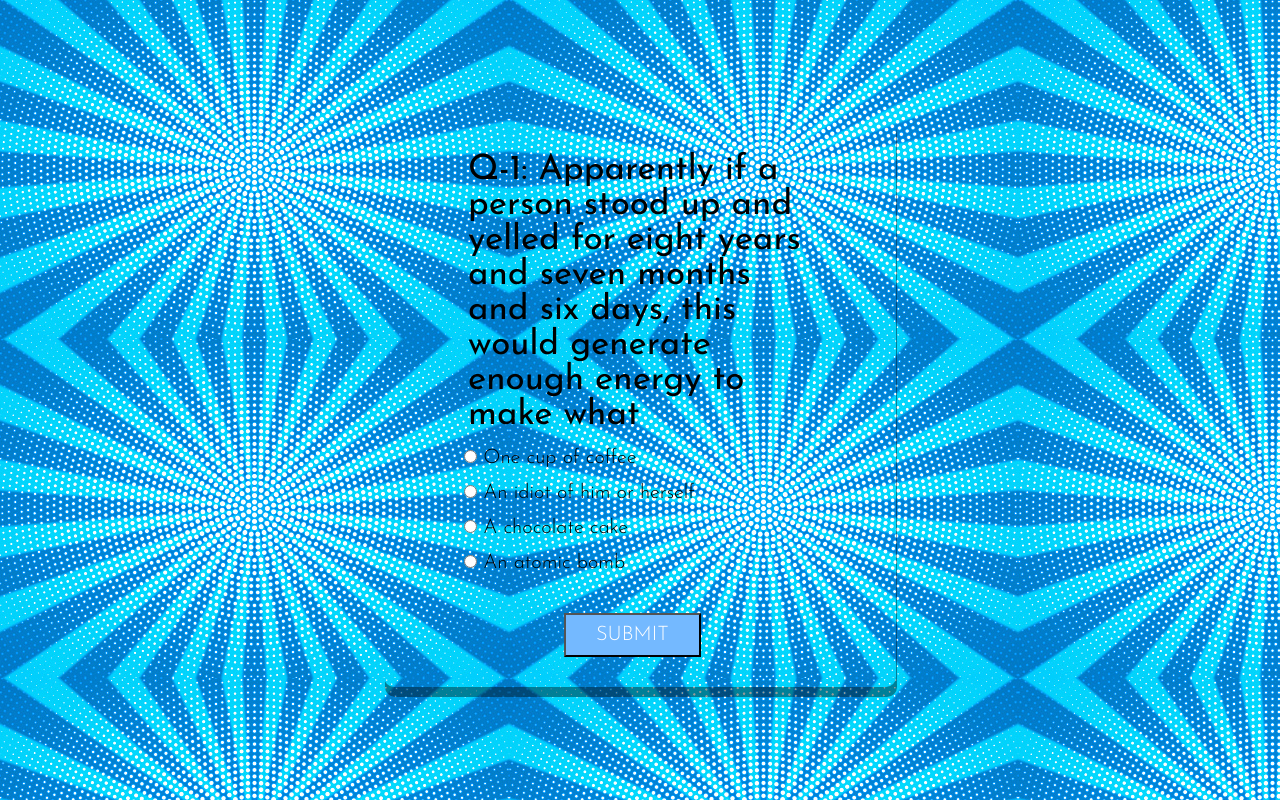
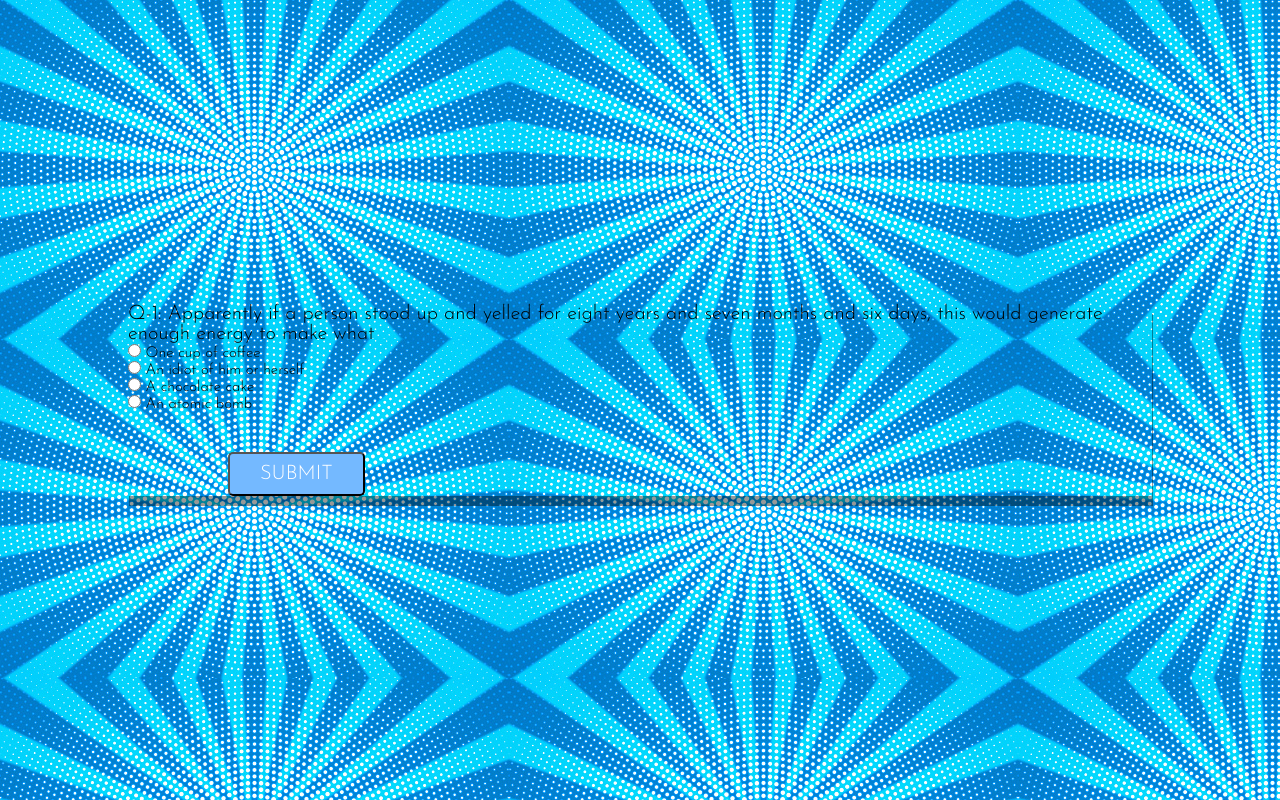
Before and after one commit to divyaporwal-hub/Quiz-Game, a plain HTML site: page index.html in a window 1280 px wide. Drawn offline with Linux system fonts and the light colour scheme.

Commit message:
Update style.css

```diff
--- a/style.css
+++ b/style.css
@@ -19,31 +19,31 @@ html{
     place-items: center;
     background-color: aquamarine;
     background: url(back1.jpg)  ;
-    /* background-size: cover; */
 
 }
 .inner-div
 {
-    width: 40vw;
+
     background-color: #fff;
-    padding: 3rem 8rem;
-    border-radius: 1rem;
+
     box-shadow: 0.1rem 1rem  rgba(0,0,0,0.4);
     background:url(back3.jpg) no-repeat center center fixed ;
     background-size: cover;
 }
+.inner-div {
+    width: 80%;
+}
 
 .inner-div h2{
-    font-size: 3.5rem;
-    font-weight: 400;
-    margin: 1rem 0.4rem 0;
+    font-size: 20px;
+
     align-content: center;
 
 }
 
 .inner-div li{
-    font-size: 2rem;
-    margin-top: 1.5rem;
+    font-size: 15px;
+
     list-style: none;
     align-content: center;
 }
@@ -65,6 +65,7 @@ input{
   margin-left: 10rem;
   margin-top: 4rem;
   align-self: center;
+  border-radius: 5px;
 
 }
 #submit:hover{
```
